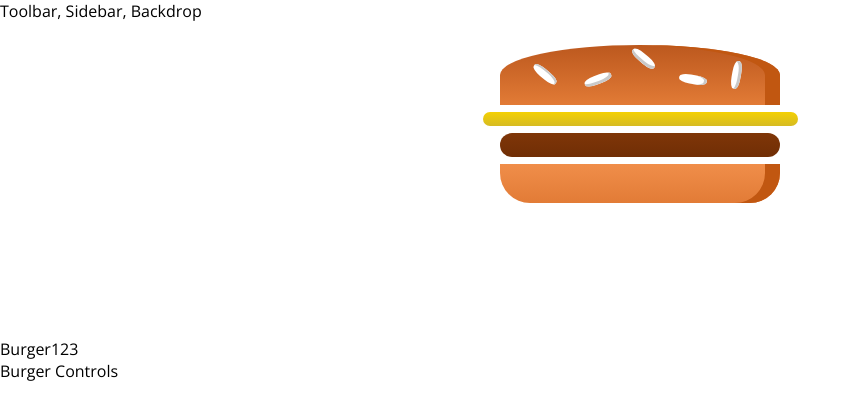
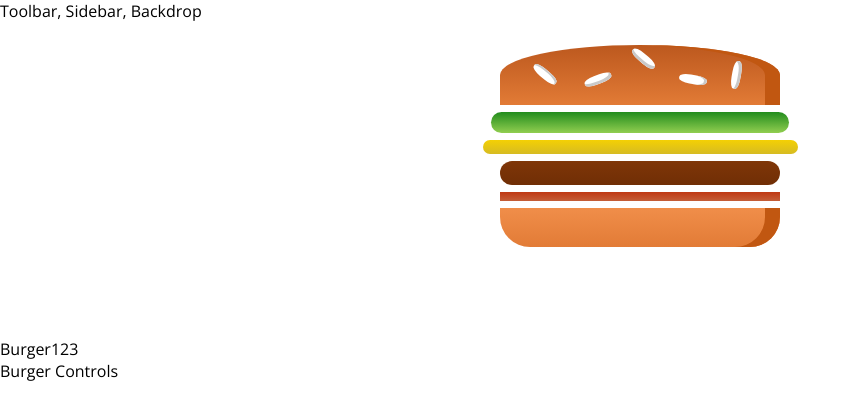
Before and after one commit to vani1992-seelam/Food-Blogg, a React app in the folder burger-builder/: page / in a window 1280 px wide. Shown: the top 420 px of the page, without its empty margins (0-861 px from the left). Built offline with nearby package versions, Linux system fonts and the light colour scheme.

Commit message:
Adding ingredients dynamically

```diff
--- a/burger-builder/src/components/Burger/Burger.js
+++ b/burger-builder/src/components/Burger/Burger.js
@@ -2,11 +2,16 @@
 import classes from "./Burger.css";
 import BurgerIngredient from "./BurgerIngredient/BurgerIngredient";
 const burger = props => {
+  //Converting ingredients object to Array(we can't pass object in props)
+  const transformedIngredients = Object.keys(props.ingredients).map(igKey => {
+    return [...Array(props.ingredients[igKey])].map((_, i) => {
+      return <BurgerIngredient key={igKey + i} type={igKey} />;
+    });
+  });
   return (
     <div className={classes.Burger}>
       <BurgerIngredient type="bread-top" />
-      <BurgerIngredient type="cheese" />
-      <BurgerIngredient type="meat" />
+      {transformedIngredients}
       <BurgerIngredient type="bread-bottom" />
     </div>
   );
--- a/burger-builder/src/containers/BurgerBuilder/BurgerBuilder.js
+++ b/burger-builder/src/containers/BurgerBuilder/BurgerBuilder.js
@@ -2,10 +2,18 @@
 import Aux from "../../hoc/Aux";
 import Burger from "../../components/Burger/Burger";
 class BurgerBuilder extends Component {
+  state = {
+    ingredients: {
+      salad: 1,
+      cheese: 1,
+      meat: 1,
+      bacon: 1
+    }
+  };
   render() {
     return (
       <Aux>
-        <Burger />
+        <Burger ingredients={this.state.ingredients} />
         <div>Burger123</div>
         <div>Burger Controls</div>
       </Aux>
```
